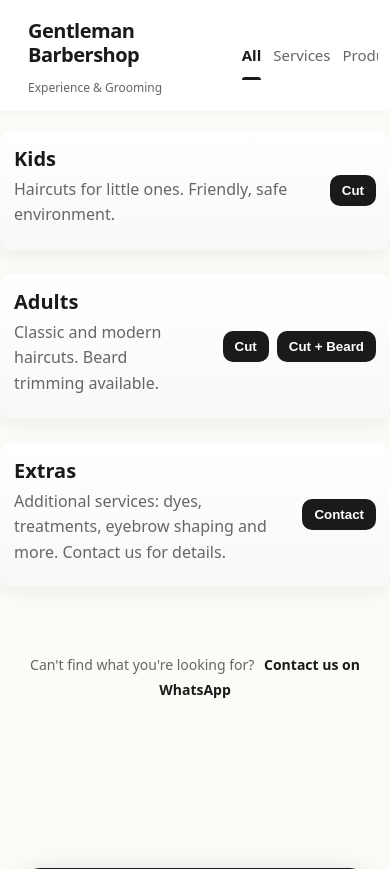
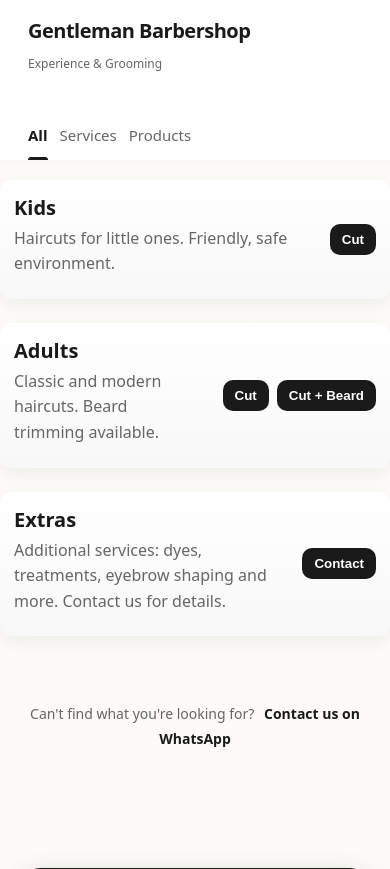
Before and after one commit to amauriswill/gentleman-barbershop, a website with bundled scripts: page index.html in a window 390 px wide. Before the commit the page ends 844 px from the top, so only its background shows below. Built offline with nearby package versions, Linux system fonts and the light colour scheme; files whose address does not match are found by name; a web font is replaced by a local one.

Commit message:
ui: align header with cards — wrap header in centered .prose container and add header-inner styles (responsive)

```diff
--- a/index.html
+++ b/index.html
@@ -10,16 +10,18 @@
 <body>
 
     <header class="app-header">
-        <div class="header-content prose">
-            <h1>Gentleman Barbershop</h1>
-            <p>Experience & Grooming</p>
-        </div>
-        <div class="header-actions"></div>
+        <div class="header-inner prose">
+            <div class="header-content">
+                <h1>Gentleman Barbershop</h1>
+                <p>Experience & Grooming</p>
+            </div>
+            <div class="header-actions"></div>
             <nav class="category-tabs">
                 <button class="tab active" data-cat="all" data-i18n="nav.all">Todo</button>
                 <button class="tab" data-cat="servicios" data-i18n="nav.services">Servicios</button>
                 <button class="tab" data-cat="productos" data-i18n="nav.products">Productos</button>
             </nav>
+        </div>
     </header>
 
     <main id="menu-list" class="menu-list prose">
--- a/styles.css
+++ b/styles.css
@@ -39,6 +39,17 @@ body {
 
 .header-content { flex: 1 1 auto; text-align: left; }
 .header-content p { margin-top: 6px; color: var(--text-light); }
+
+/* Header inner aligns to the prose max-width so logo and cards line up */
+.app-header .header-inner {
+    width: 100%;
+    display: flex;
+    align-items: center;
+    gap: 16px;
+    flex-wrap: wrap;
+}
+.app-header .header-inner > .header-content { flex: 1 1 320px; }
+.app-header .header-inner > .category-tabs { flex: 0 1 100%; margin-top: 8px; }
 
 /* theme toggle removed (single light theme) */
 
@@ -146,6 +157,7 @@ body {
     .header-content h1 { font-size: 22px; }
     .menu-list.prose .menu-item { flex-direction: row; gap: 12px; }
     .item-img-wrapper { width: 72px; height: 72px; }
+    .app-header .header-inner > .category-tabs { margin-top: 6px; }
 }
 
 @media (max-width: 480px) {
```
